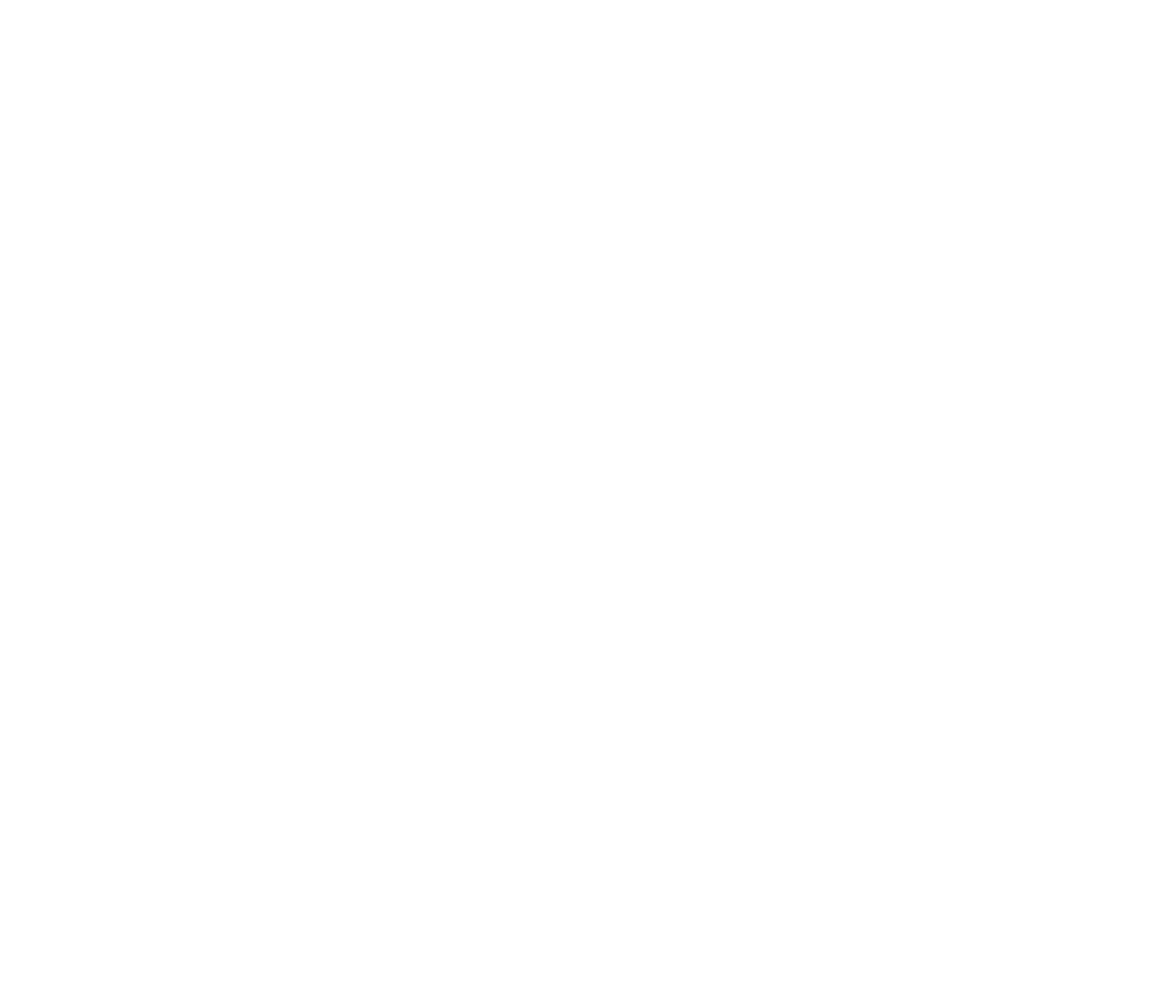
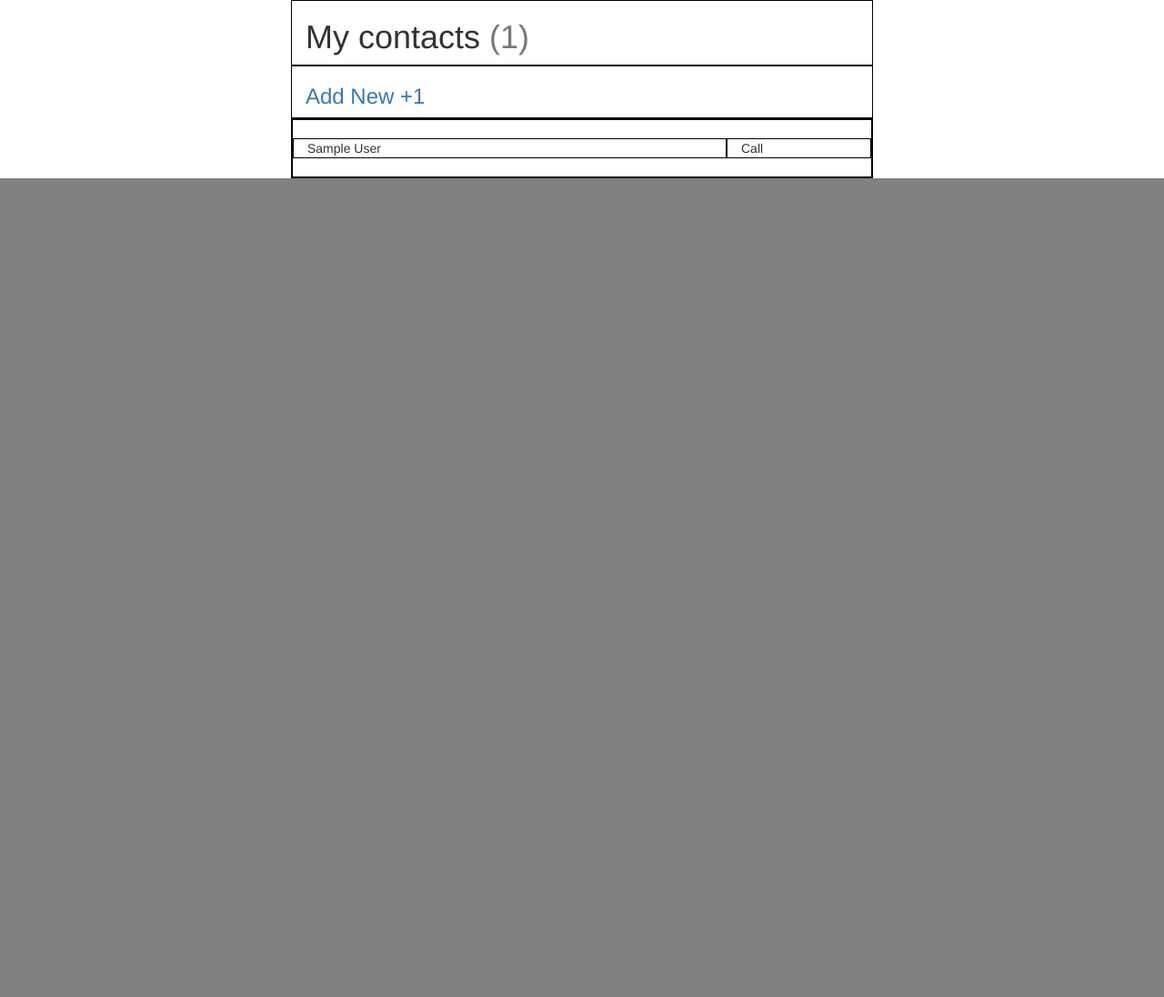
Before and after one commit to litaylor/contact-manager, a PHP site: page / in a window 1280 px wide. Before the commit the page is empty. Shown: the whole page at 91% size. Before the commit the page ends 800 px from the top, so only its background shows below. Run offline with PHP 8.4, Linux system fonts and the light colour scheme; tables that the repository leaves empty or names only in its code hold one stand-in row (values such as "Sample post"); some libraries are stand-ins or nearby versions.

Commit message:
Set up bootstrap containers.

```diff
--- a/header.php
+++ b/header.php
@@ -3,6 +3,7 @@
   if (!ini_get('display_errors')) {
     ini_set('display_errors', '1');
   }
+
   $db = new PDO('mysql:host=localhost;dbname=contacts;charset=utf8mb4','root','root');
 ?>
 
@@ -10,5 +11,10 @@
 <html>
   <head>
     <meta charset="utf-8">
-    <title>This is the header.</title>
+    <title>Contact manager</title>
+    <link rel="stylesheet" href="https://maxcdn.bootstrapcdn.com/bootstrap/3.3.7/css/bootstrap.min.css">
+    <meta name="viewport" content="width=device-width, initial-scale=1">
+    <link rel="stylesheet" type="text/css" href="style.css?<?php echo time(); ?>">
+    <script src="https://ajax.googleapis.com/ajax/libs/jquery/3.1.1/jquery.min.js"></script>
+    <script src="https://maxcdn.bootstrapcdn.com/bootstrap/3.3.7/js/bootstrap.min.js"></script>
   </head>
--- a/index.php
+++ b/index.php
@@ -1,8 +1,42 @@
 <?php
-  include 'header.php'
+  include 'header.php';
+  $contacts = $db->query('SELECT * FROM contacts')->fetchAll(PDO::FETCH_ASSOC);
 ?>
 
 <body>
+  <div class="container-fluid" data-spy="affix" data-offset-top='0'>
+    <div class="row">
+      <div class="col-xs-12 col-md-6 col-md-offset-3">
+        <h1>My contacts <span class="text-muted">(<?= count($contacts); ?>)</span></h1>
+      </div>
+    </div>
+    <div class="row">
+      <a href="add.php">
+        <div class="col-xs-12 col-md-6 col-md-offset-3">
+          <h3>Add New +1</h3>
+        </div>
+      </a>
+    </div>
+  </div>
+  <div class="container-fluid contact-list">
+    <div class="row">
+      <?php foreach($contacts as $contact) : ?>
+        <div class="col-xs-12 col-md-6 col-md-offset-3">
+          <div class="row contact">
+            <div class="col-xs-9">
+              <?= $contact['firstname']; ?> <?= $contact['lastname']; ?>
+            </div>
+            <div class="col-xs-3">
+              Call
+            </div>
+          </div>
 
+        </div>
+      <?php endforeach ?>
+    </div>
+  </div>
+  <div style="background-color:gray; width:100%; height:900px;">
+
+  </div>
 </body>
 </html>
--- /dev/null
+++ b/style.css
@@ -0,0 +1,22 @@
+.row div {
+  border: thin black solid;
+  background-color: white;
+}
+
+.affix {
+  top: 0;
+  width: 100%;
+  z-index: 1000;
+}
+
+.affix + .container-fluid {
+     padding-top: 128px;
+  }
+
+.contact-list {
+  /*padding-top: 20px;*/
+}
+
+.contact {
+  padding: 20px 0px;
+}
```
